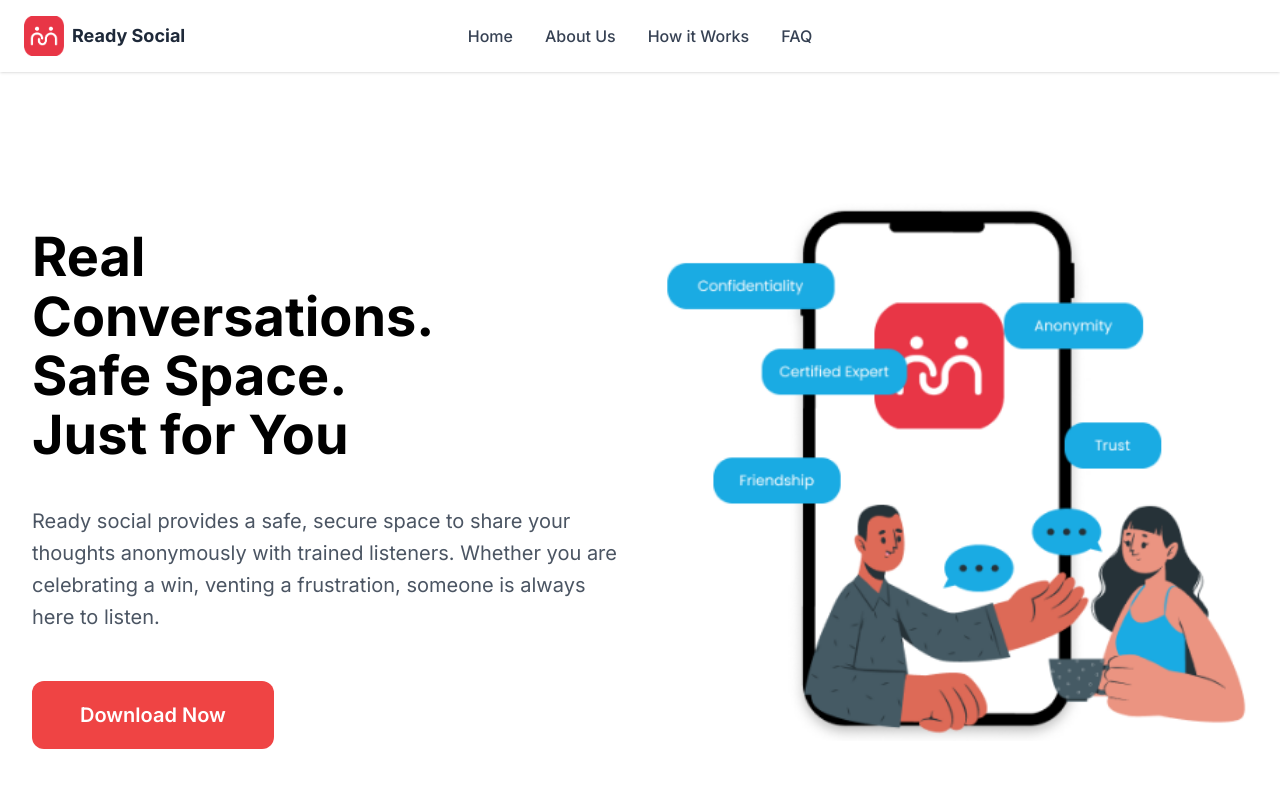
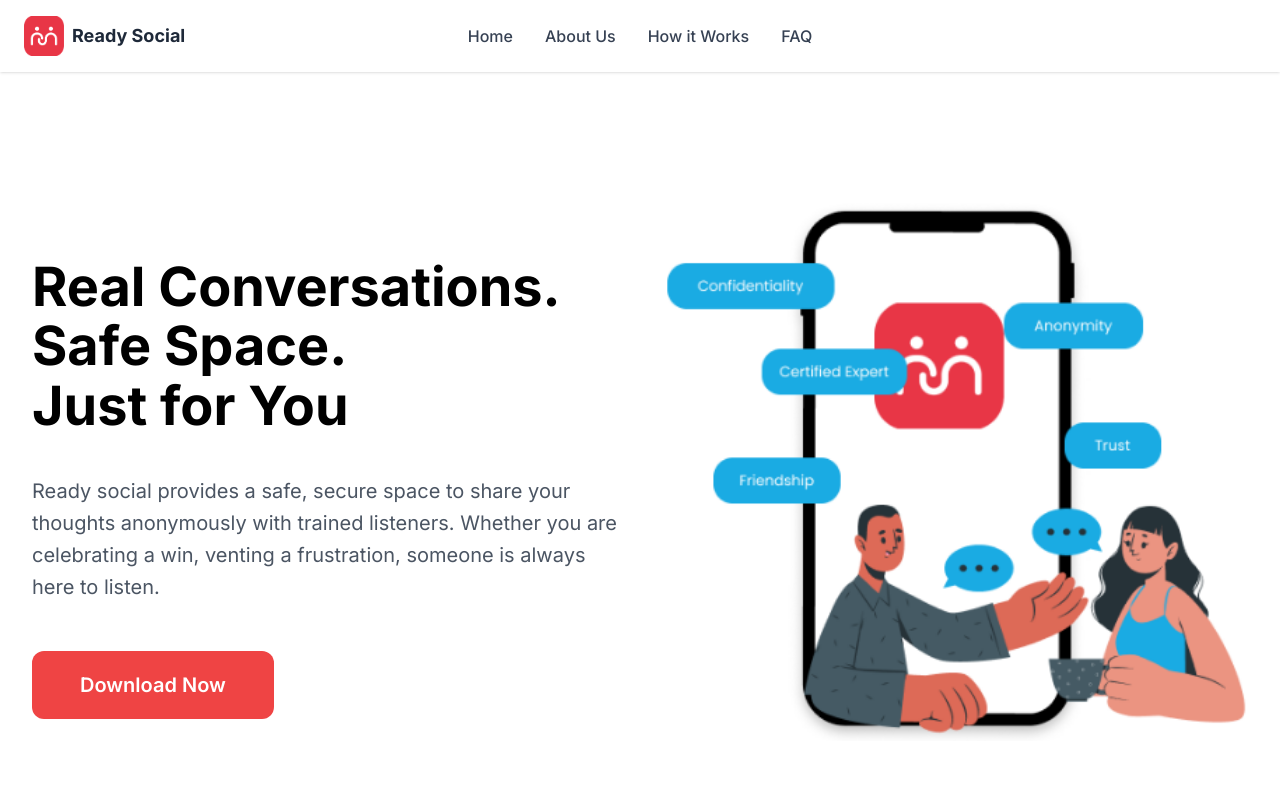
Before and after one commit to readysocial/readysoc, a Next.js app: page / in a window 1280 px wide. Shown: the top 800 px of the page. Built offline with nearby package versions, Linux system fonts and the light colour scheme.

Commit message:
feat : as u dids

```diff
--- a/src/components/HeroLeft.tsx
+++ b/src/components/HeroLeft.tsx
@@ -2,9 +2,8 @@ export default function HeroLeft() {
   return (
     <div id="hero-left" className="flex flex-col items-start justify-center gap-4 sm:gap-6 md:gap-10 max-w-[640px] pt-4 md:pt-8 px-4 md:px-0">
       <h1 className="text-3xl md:text-5xl lg:text-[54px] font-bold text-black leading-[1.2] sm:leading-[1.1] text-center md:text-left w-full">
-        <span className="block">Real</span>
-        <span className="block">Conversations.</span>
-        <span className="block">Safe Space.</span>
+        <span className="block whitespace-nowrap">Real Conversations.</span>
+        <span className="block whitespace-nowrap">Safe Space.</span>
         <span className="block">Just for You</span>
       </h1>
       <p className="text-[#4B5563] text-sm sm:text-base md:text-xl leading-[1.6] max-w-[600px] text-center md:text-left w-full">
```
